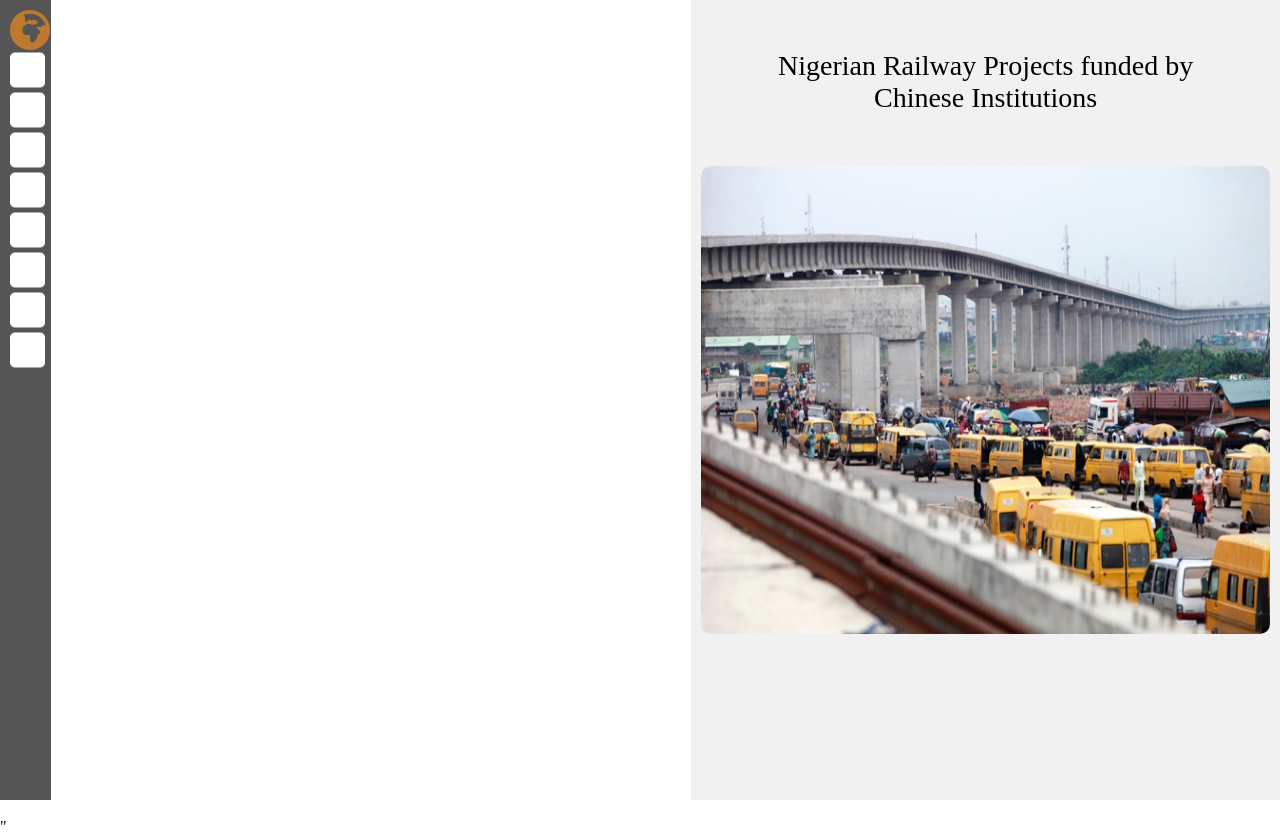
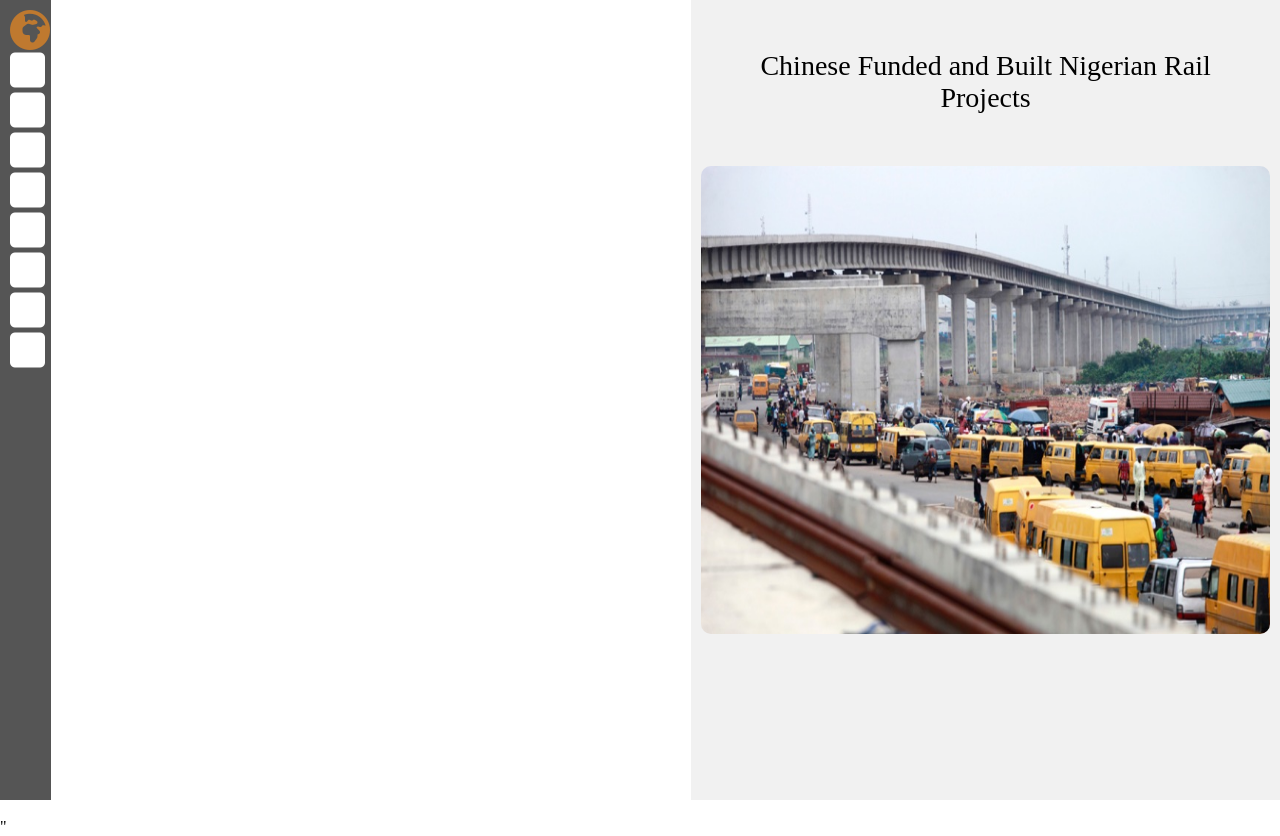
Before and after one commit to MMoronto/New-Silk-Road, a website built with Parcel: page index.html in a window 1280 px wide. Built offline with nearby package versions, Linux system fonts and the light colour scheme.

Commit message:
edit title text

```diff
--- a/index.html
+++ b/index.html
@@ -29,7 +29,7 @@
 
         <div class="grid-3">
             <div class="column-menu" id='menu-information'>
-                <p id='projectname'>Nigerian Railway Projects funded by Chinese Institutions</p>
+                <p id='projectname'>Chinese Funded and Built Nigerian Rail Projects</p>
                 <img id='projectimage' src="./data/Projectimages/Home_Image.jpg" alt="Home-Image">
             </div>
         </div>
```
